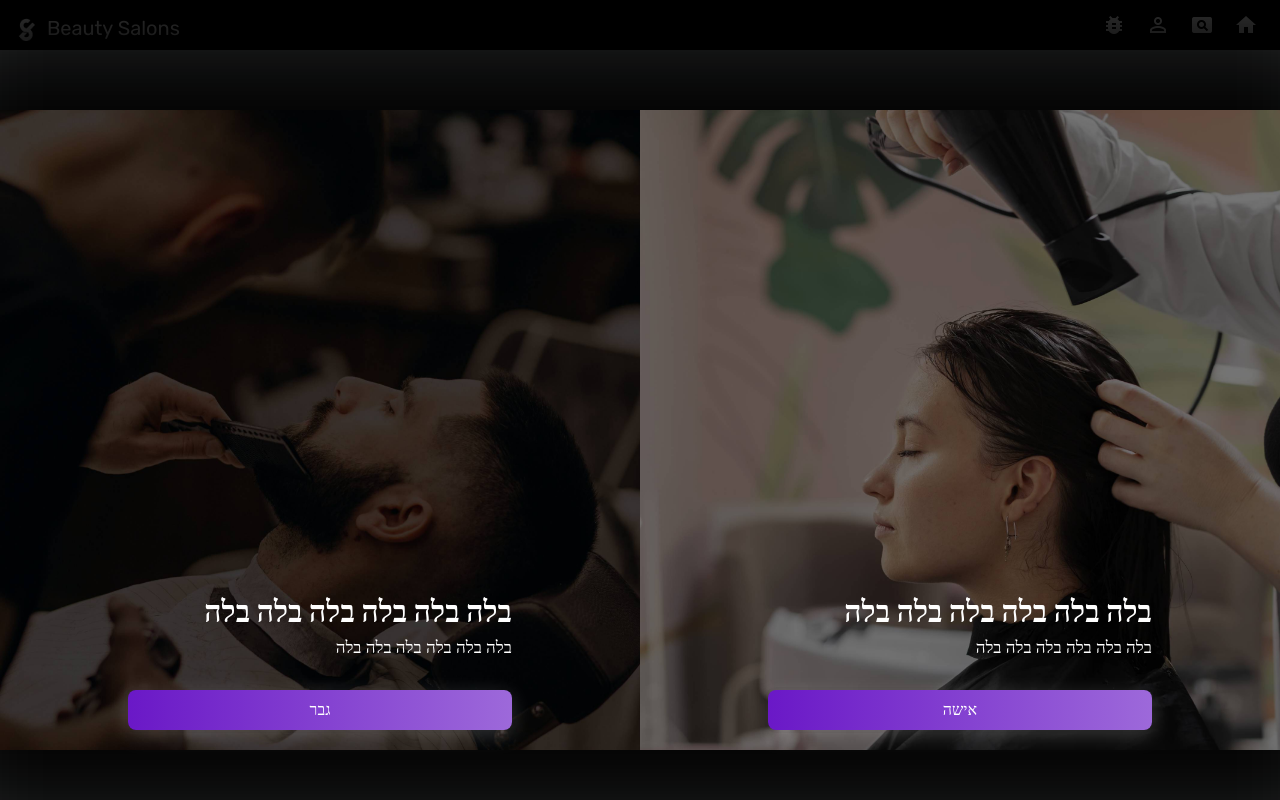
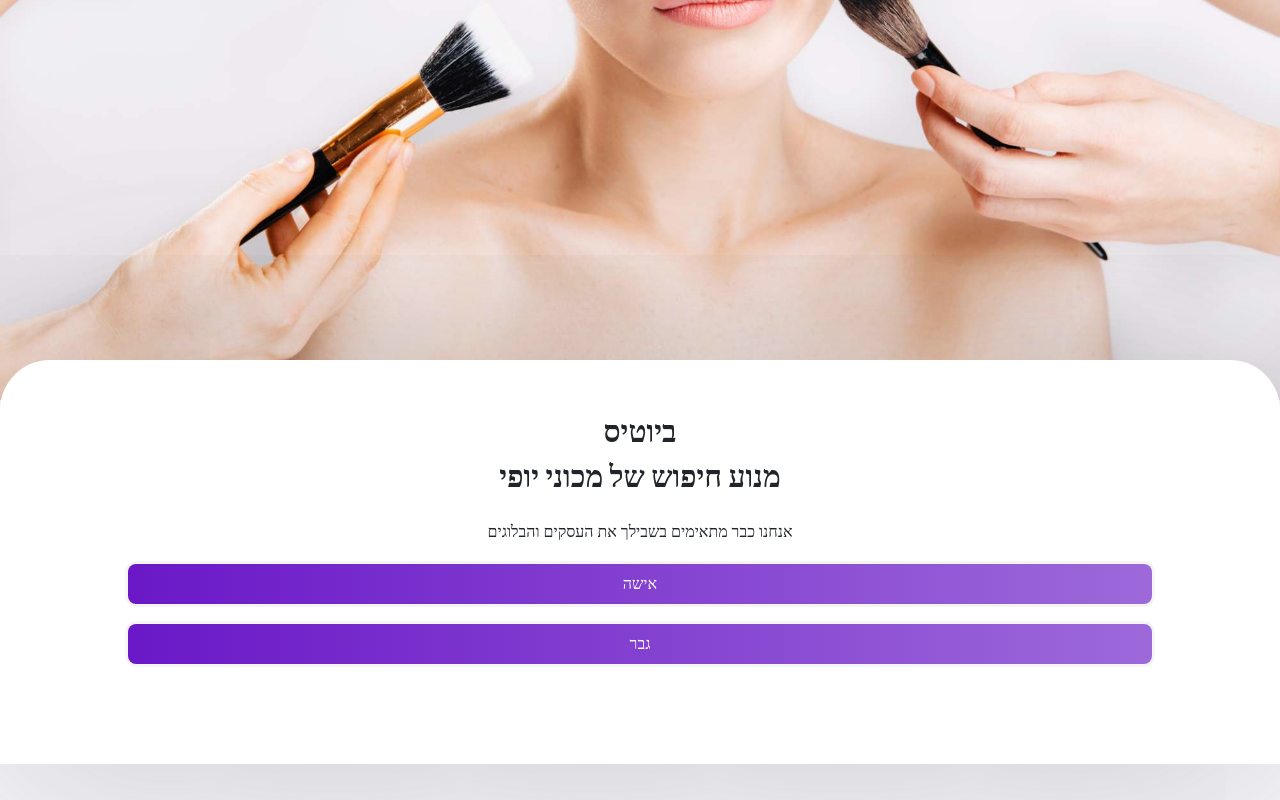
Before and after one commit to Razonir/Beautysalons, an Angular app in the folder BeautySalons-FrontEnd/: page / in a window 1280 px wide. Built offline with nearby package versions, Linux system fonts and the light colour scheme.

Commit message:
homepage

```diff
--- a/BeautySalons-FrontEnd/src/app/screens/home/home.component.html
+++ b/BeautySalons-FrontEnd/src/app/screens/home/home.component.html
@@ -1,12 +1,9 @@
-<div class="gender">
-    <div class="women">
-        <div class="text">בלה בלה בלה בלה בלה בלה</div>
-        <div class="subtext">בלה בלה בלה בלה בלה בלה</div>
+<div class="full">
+    <div class="top"></div>
+    <div class="bottom">
+        <div class="title">ביוטיס<br>מנוע חיפוש של מכוני יופי</div>
+        <div class="subtitle">אנחנו כבר מתאימים בשבילך את העסקים והבלוגים</div>
         <app-button  (click)="goToHomeFemale()" background="linear-gradient(90deg, #6a18c7, #9d69da)" color="white" value="אישה" padding="8px 0px" ></app-button>
-    </div>
-    <div class="men">
-        <div class="text">בלה בלה בלה בלה בלה בלה</div>
-        <div class="subtext">בלה בלה בלה בלה בלה בלה</div>
         <app-button  (click)="goToHomeMale()" background="linear-gradient(90deg, #6a18c7, #9d69da)" color="white" value="גבר" padding="8px 0px" ></app-button>
 
     </div>
--- a/BeautySalons-FrontEnd/src/app/screens/home/home.component.scss
+++ b/BeautySalons-FrontEnd/src/app/screens/home/home.component.scss
@@ -1,61 +1,31 @@
-.gender{
-    height: 80vh;
-    display: flex;
-    flex-direction: column;
-    justify-content: end;
-    position: fixed !important;
+.full{
+    height:100vh;
+    top: 0;
+    right: 0;
     width: 100%;
-    z-index: 9999999 !important;
-  box-shadow: 0px 0px 200px 200px black;
-
-    .women,.men{
-        height: 50%;
-        width: 100%;
+    position: fixed;
+    z-index: 999999;
+    .top{
+        background-image: url(/assets/homebg.jpg);
+        background-position: bottom;
+        background-size: cover;
+        height: 50vh;
+        margin-bottom: -40px;
+    }
+    .bottom{
         display: flex;
         flex-direction: column;
-        justify-content: end;
-        padding: 0px 10%;
-        padding-bottom: 20px;
-        .text{
+        gap: 20px;
+        width: 100%;
+        padding: 50px 10% 100px;
+        background-color: white;
+        border-radius: 50px 50px 0 0 ;
+        text-align: center;
+        box-shadow: 0 0 200px rgba(108, 108, 108, 0.423);
+        .title{
             font-size: 30px;
-            font-weight: 600;
-        }
-        .subtext{
-            font-size: 17px;
-            margin-bottom: 30px;
-
+            font-weight: bold;
         }
     }
-    .men{
-        background-image: url(/assets/man.jpg);
-        background-size: cover;
-        background-position: center;
 
-        .text{
-            color: white;
-        }
-        .subtext{
-            color: white;
-        }
-    }
-    .women{
-        background-image: url(/assets/women.jpg);
-        background-size: cover;
-        background-position: center;
-        .text{
-            color: white;
-        }
-        .subtext{
-            color: white;
-        }
-    }
 }
-
-@media screen and (min-width: 600px){
-    .gender{
-        flex-direction: row;
-        .women,.men{
-            height: 100%;
-        }
-    }
-}
--- a/BeautySalons-FrontEnd/src/styles.scss
+++ b/BeautySalons-FrontEnd/src/styles.scss
@@ -1,6 +1,6 @@
 @import url('https://fonts.googleapis.com/css2?family=Rubik:ital,wght@0,300;0,400;0,500;0,600;0,700;0,800;0,900;1,300;1,400;1,500;1,600;1,700;1,800;1,900&display=swap');
 body{
-    background-color: #edf4f7;
+    background-color: #f7f6fb;
 }
 *{
     font-family: 'rubik';
```
Also changed, not shown: BeautySalons-FrontEnd/src/assets/homebg.jpg (added).
